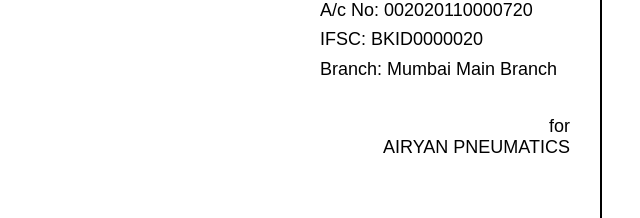
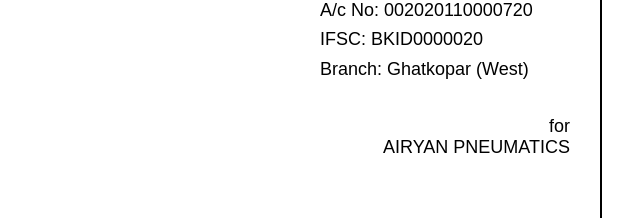
Before and after one commit to saiprasadkhule/Billing_System, a plain HTML site: page index.html in a window 1280 px wide. Shown: the part 1059-1277 px from the top of the page, 640-1280 px from the left. Drawn offline with Linux system fonts and the light colour scheme.

```diff
--- a/index.html
+++ b/index.html
@@ -141,7 +141,7 @@ Pressure 0.2kg/cm2 RPM
         <div>Bank Name: State Bank of India</div>
         <div>A/c No: 002020110000720</div>
         <div>IFSC: BKID0000020</div>
-        <div>Branch: Mumbai Main Branch</div>
+        <div>Branch: Ghatkopar (West)</div>
     </div>
 </div>
 
```
